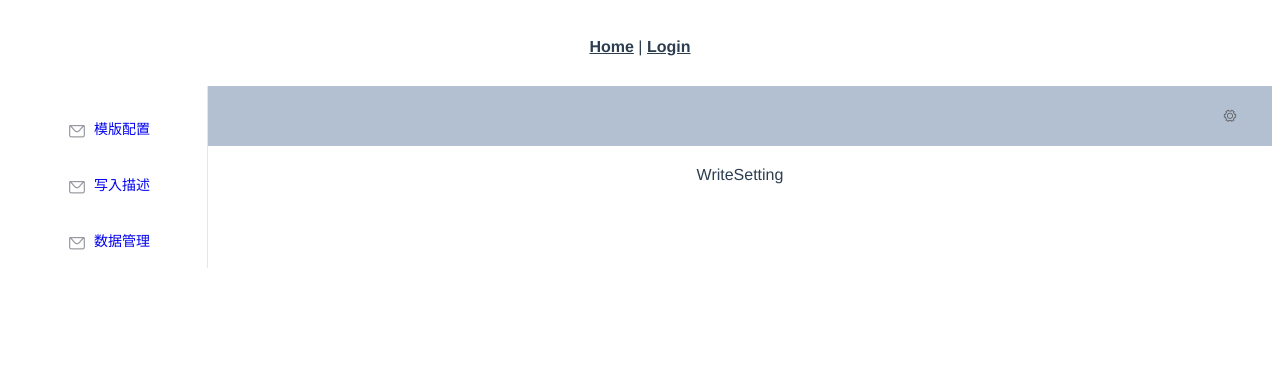
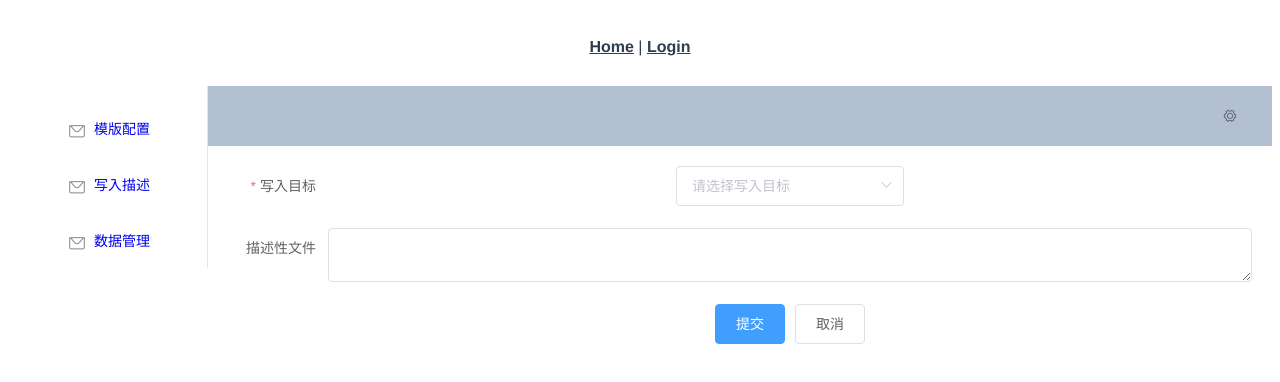
Before and after one commit to Boxworld1/dianasdog-frontend-opplatform, a Vue app: page /writesetting in a window 1280 px wide. Shown: the top 382 px of the page. Built offline with nearby package versions, Linux system fonts and the light colour scheme; sample sign-in values are in the browser's storage.

Commit message:
完成WriteSetting模块  #6

```diff
--- a/src/views/HomeView.vue
+++ b/src/views/HomeView.vue
@@ -28,9 +28,7 @@
           <el-dropdown>
             <i class="el-icon-setting" style="margin-right: 15px"></i>
             <el-dropdown-menu slot="dropdown">
-              <el-dropdown-item>查看</el-dropdown-item>
-              <el-dropdown-item>新增</el-dropdown-item>
-              <el-dropdown-item>删除</el-dropdown-item>
+              <el-dropdown-item @click.native="logout">注销</el-dropdown-item>
             </el-dropdown-menu>
           </el-dropdown>
           <span>{{ $store.getters.getUser.name }}</span>
@@ -48,6 +46,11 @@
 export default {
   name: "HomeView",
   components: {},
+  methods: {
+    logout() {
+      this.$router.push('/logout');
+    }
+  },
 };
 </script>
 
--- a/src/views/WriteSetting.vue
+++ b/src/views/WriteSetting.vue
@@ -1,15 +1,57 @@
 <template>
   <div>
-    WriteSetting
+    <el-form ref="form" :model="form" :rules="rules" label-width="100px">
+      <el-form-item label="写入目标" prop="target">
+        <el-select v-model="form.target" placeholder="请选择写入目标">
+          <el-option label="目标一" value="car"></el-option>
+          <el-option label="目标二" value="poem"></el-option>
+        </el-select>
+      </el-form-item>
+      <el-form-item label="描述性文件">
+        <el-input type="textarea" v-model="form.setting"></el-input>
+      </el-form-item>
+      <el-form-item>
+        <el-button type="primary" @click="onSubmit('form')">提交</el-button>
+        <el-button>取消</el-button>
+      </el-form-item>
+    </el-form>
   </div>
 </template>
 
 <script>
 export default {
   name: "WriteSetting",
-}
+  data() {
+    return {
+      form: {
+        target: "",
+        setting: "",
+      },
+      rules: {
+        target: [{ required: true, message: "目标不能为空", trigger: "blur" }],
+      },
+    };
+  },
+  methods: {
+    onSubmit(form) {
+      //todo:与后端通信，提交文件
+      this.$refs[form].validate((valid) => {
+        if (valid) {
+          alert("提交成功！");
+          this.form.target = "";
+          this.form.setting = "";
+        } else {
+          this.$message({
+            message: "请输入写入目标",
+            type: "warning",
+          });
+          return false;
+        }
+      });
+    },
+  },
+};
 </script>
 
 <style>
-
 </style>
```
